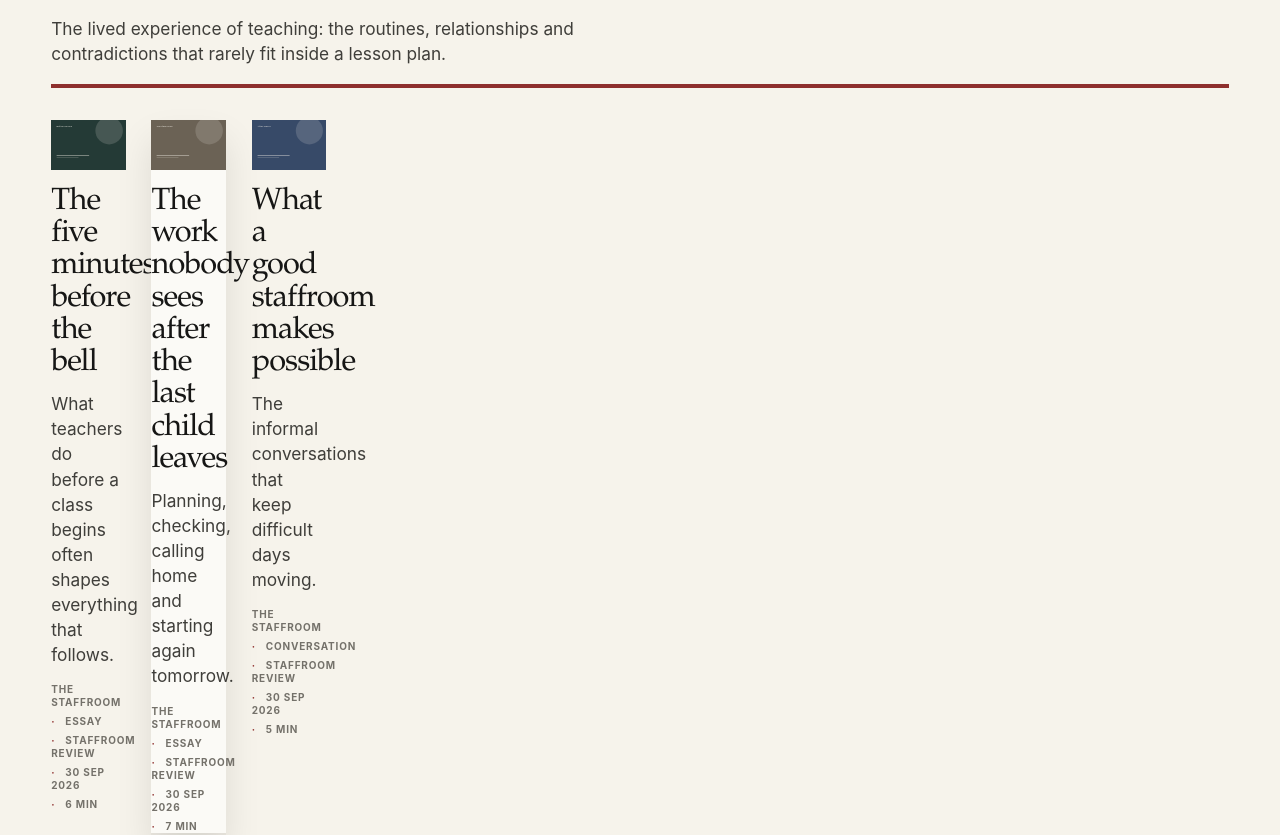
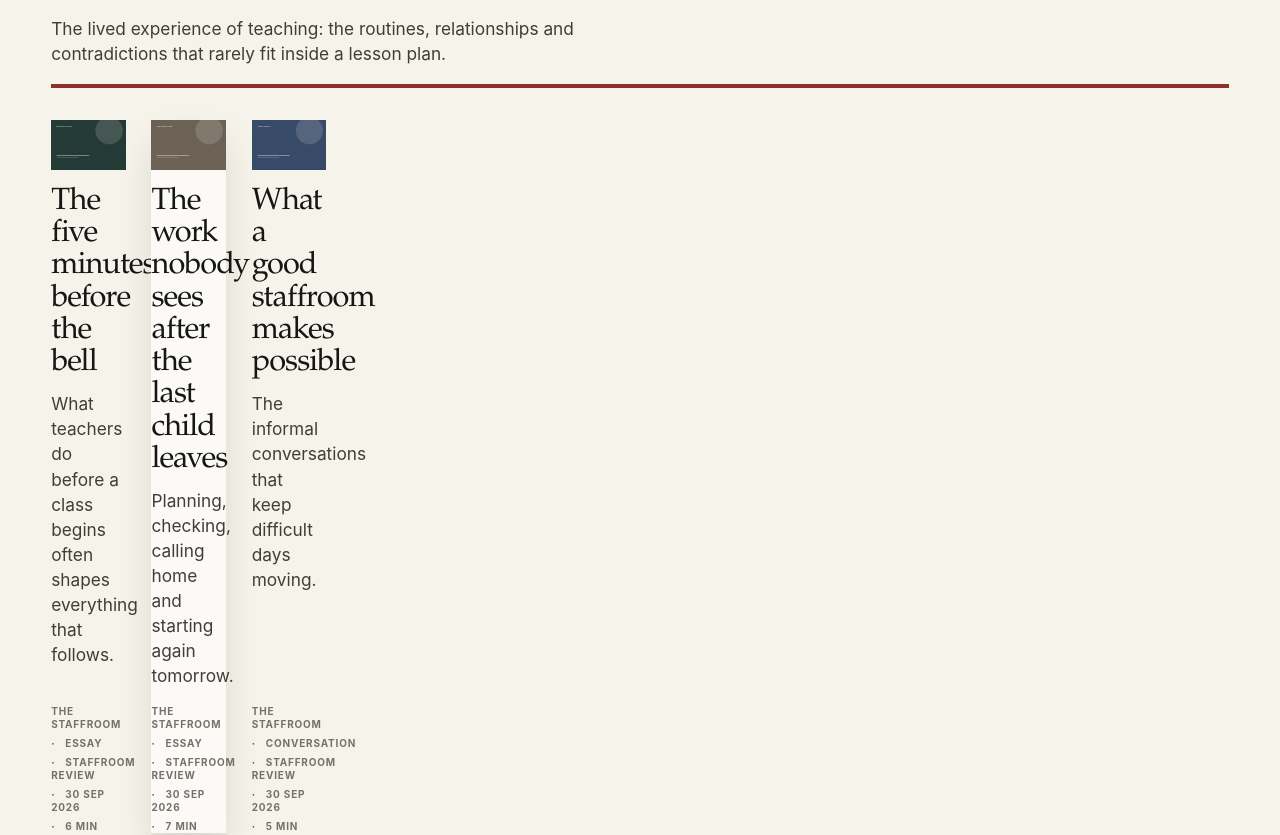
Before and after one commit to staffroom-review/staffroom-website, a Next.js app: page / in a window 1280 px wide. Shown: the part 997-1832 px from the top of the page. Built offline with nearby package versions, Linux system fonts and the light colour scheme.

Commit message:
fix: align homepage story baselines

```diff
--- a/app/globals.css
+++ b/app/globals.css
@@ -914,3 +914,23 @@ a:hover {
   .homepage-long-read__body{padding:var(--space-2) 0}
   .homepage-school-note .type-secondary{max-width:none}
 }
+
+
+/* Alignment refinement: keep same-row story columns on a common vertical rhythm. */
+.homepage__section .editorial-grid > .story-card,
+.homepage__closing .editorial-grid > .compact-story{
+  align-self:stretch;
+  display:flex;
+  flex-direction:column;
+}
+.homepage__section .editorial-grid > .story-card .story-card__body,
+.homepage__closing .editorial-grid > .compact-story .compact-story__body{
+  flex:1;
+  display:flex;
+  flex-direction:column;
+}
+.homepage__section .editorial-grid > .story-card .story-meta,
+.homepage__closing .editorial-grid > .compact-story .story-meta{
+  margin-top:auto;
+  padding-top:16px;
+}
```
